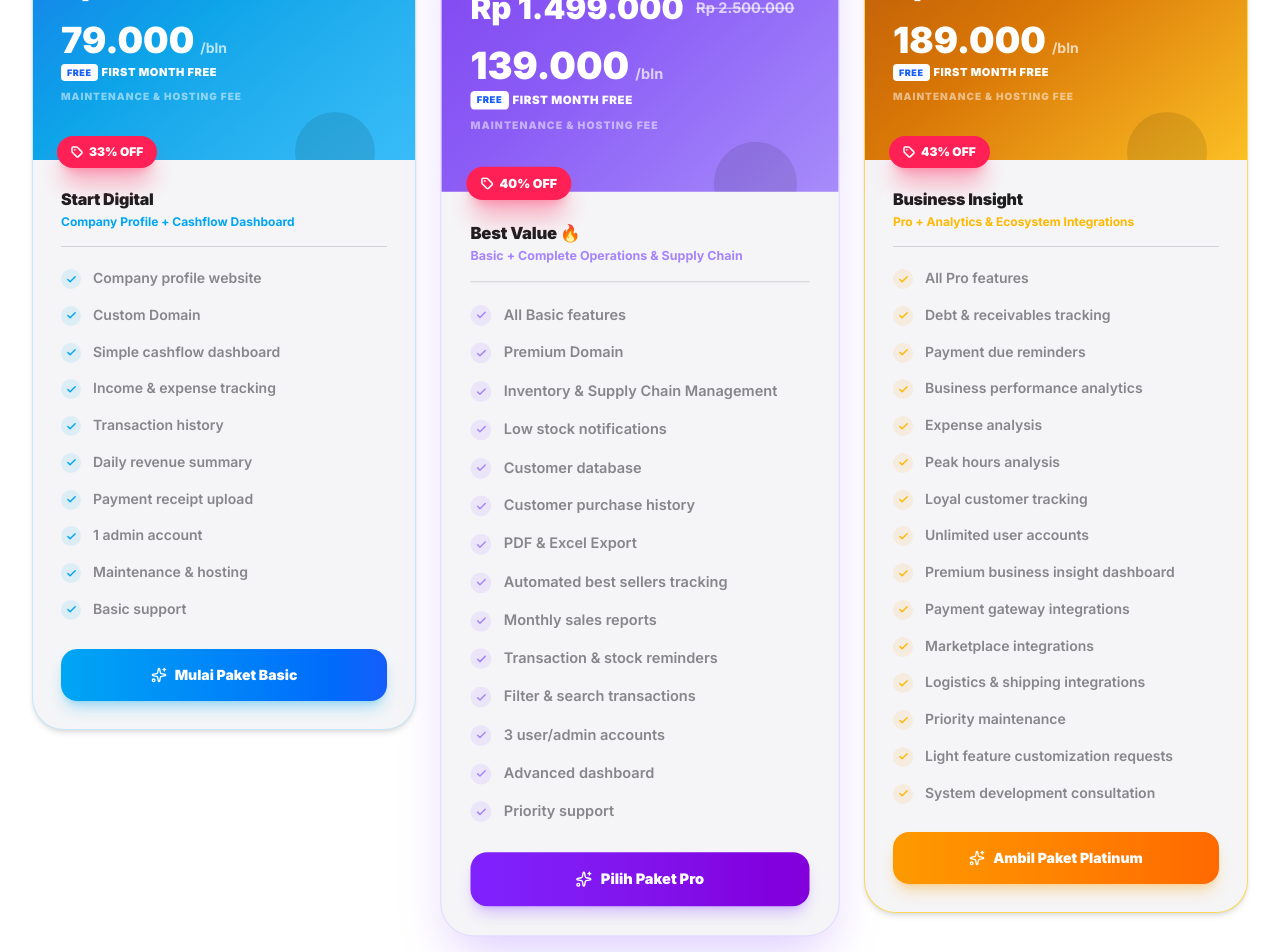
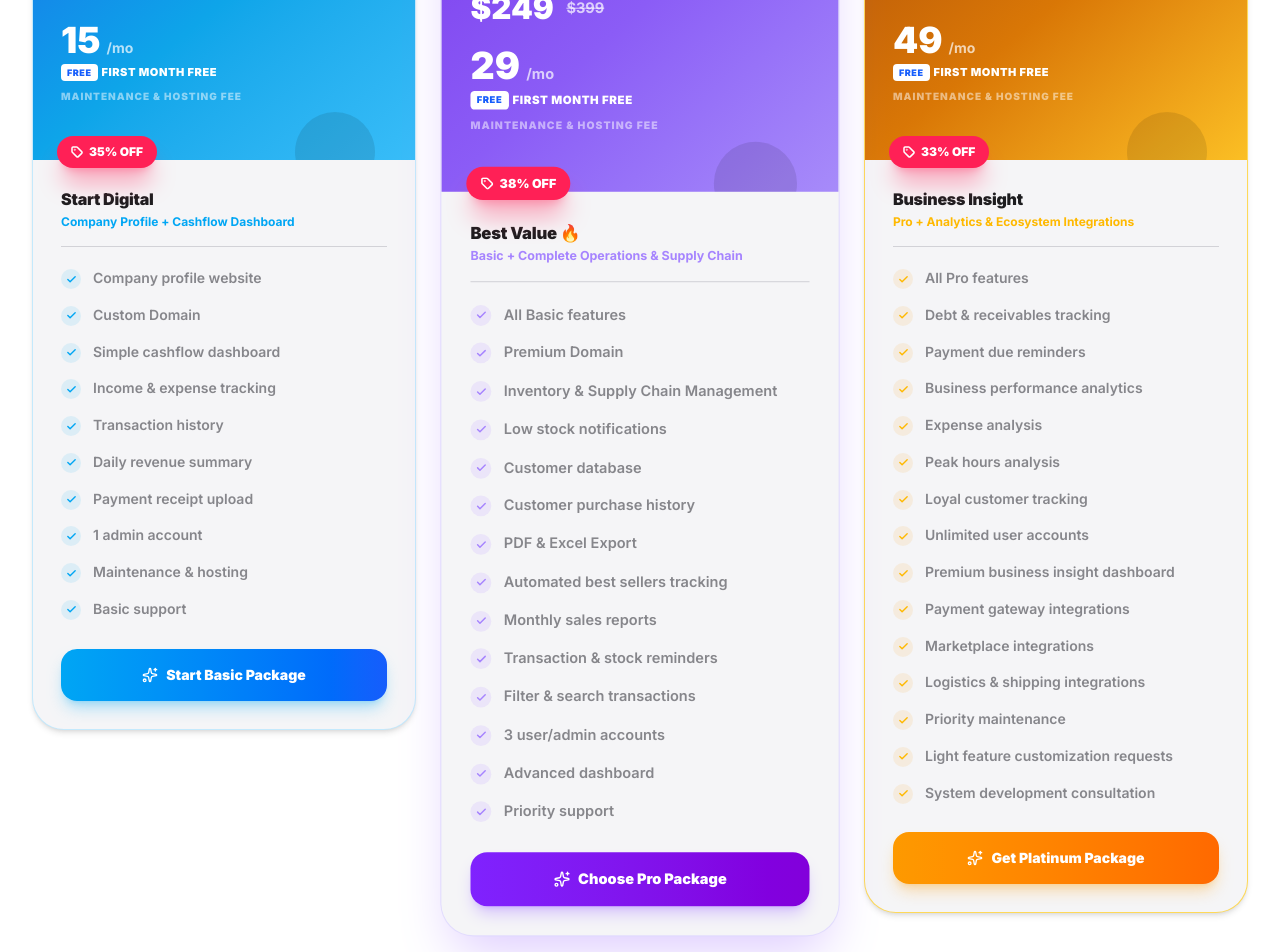
Before and after one commit to imanyunar/start, a React (Vite) app: page /packages in a window 1280 px wide. Shown: the part 620-1572 px from the top of the page. Built offline with nearby package versions, Linux system fonts and the light colour scheme.

Commit message:
feat: implement dual currency and strict bilingual packages page

```diff
--- a/src/pages/PackagesPage.tsx
+++ b/src/pages/PackagesPage.tsx
@@ -1,17 +1,21 @@
 import { motion } from 'framer-motion';
 import { Check, Crown, Rocket, Sparkles, Tag, Zap } from 'lucide-react';
 import { Link } from 'react-router-dom';
+import { useTranslation } from 'react-i18next';
 
-const packages = [
+const getPackages = (isEn: boolean) => [
   {
     name: 'Basic',
     icon: Rocket,
     setupOldPrice: 1500000,
     setupNewPrice: 999000,
     hostingPrice: 79000,
+    setupOldPriceUSD: 199,
+    setupNewPriceUSD: 129,
+    hostingPriceUSD: 15,
     headline: 'Start Digital',
-    highlight: 'Company Profile + Cashflow Dashboard',
-    features: [
+    highlight: isEn ? 'Company Profile + Cashflow Dashboard' : 'Website Profile + Dashboard Cashflow',
+    features: isEn ? [
       'Company profile website',
       'Custom Domain',
       'Simple cashflow dashboard',
@@ -22,13 +26,24 @@ const packages = [
       '1 admin account',
       'Maintenance & hosting',
       'Basic support',
+    ] : [
+      'Website company profile',
+      'Domain .my.id',
+      'Dashboard cashflow sederhana',
+      'Pencatatan pemasukan & pengeluaran',
+      'Riwayat transaksi',
+      'Ringkasan omzet harian',
+      'Upload bukti pembayaran',
+      '1 akun admin',
+      'Maintenance & hosting',
+      'Support dasar',
     ],
     headerGradient: 'from-[#1D6FE8] via-[#0EA5E9] to-[#38BDF8]',
     glowColor: 'shadow-blue-500/30',
     checkColor: 'text-sky-500',
     checkBg: 'bg-sky-500/10 dark:bg-sky-400/20',
     cardBorder: 'border-sky-200/80 dark:border-sky-800/60',
-    button: 'Mulai Paket Basic',
+    button: isEn ? 'Start Basic Package' : 'Mulai Paket Basic',
     btnClass: 'bg-gradient-to-r from-sky-500 to-blue-600 hover:from-sky-600 hover:to-blue-700 text-white shadow-lg shadow-sky-500/30',
     featured: false,
   },
@@ -38,9 +53,12 @@ const packages = [
     setupOldPrice: 2500000,
     setupNewPrice: 1499000,
     hostingPrice: 139000,
+    setupOldPriceUSD: 399,
+    setupNewPriceUSD: 249,
+    hostingPriceUSD: 29,
     headline: 'Best Value 🔥',
-    highlight: 'Basic + Complete Operations & Supply Chain',
-    features: [
+    highlight: isEn ? 'Basic + Complete Operations & Supply Chain' : 'Semua fitur Basic + Operasional Lengkap',
+    features: isEn ? [
       'All Basic features',
       'Premium Domain',
       'Inventory & Supply Chain Management',
@@ -55,13 +73,28 @@ const packages = [
       '3 user/admin accounts',
       'Advanced dashboard',
       'Priority support',
+    ] : [
+      'Semua fitur Basic',
+      'Domain .com',
+      'Manajemen stok barang',
+      'Notifikasi stok menipis',
+      'Data pelanggan',
+      'Histori pembelian pelanggan',
+      'Export PDF & Excel',
+      'Produk paling laris otomatis',
+      'Laporan penjualan bulanan',
+      'Reminder transaksi & stok',
+      'Filter & pencarian transaksi',
+      '3 akun user/admin',
+      'Dashboard lebih lengkap',
+      'Prioritas support',
     ],
     headerGradient: 'from-[#7C3AED] via-[#8B5CF6] to-[#A78BFA]',
     glowColor: 'shadow-violet-500/30',
     checkColor: 'text-violet-400',
     checkBg: 'bg-violet-500/10 dark:bg-violet-400/20',
     cardBorder: 'border-violet-200/80 dark:border-violet-800/60',
-    button: 'Pilih Paket Pro',
+    button: isEn ? 'Choose Pro Package' : 'Pilih Paket Pro',
     btnClass: 'bg-gradient-to-r from-violet-600 to-purple-700 hover:from-violet-700 hover:to-purple-800 text-white shadow-lg shadow-violet-500/30',
     featured: true,
   },
@@ -71,9 +104,12 @@ const packages = [
     setupOldPrice: 3500000,
     setupNewPrice: 1999999,
     hostingPrice: 189000,
+    setupOldPriceUSD: 599,
+    setupNewPriceUSD: 399,
+    hostingPriceUSD: 49,
     headline: 'Business Insight',
-    highlight: 'Pro + Analytics & Ecosystem Integrations',
-    features: [
+    highlight: isEn ? 'Pro + Analytics & Ecosystem Integrations' : 'Semua fitur Pro + Analisis & Integrasi',
+    features: isEn ? [
       'All Pro features',
       'Debt & receivables tracking',
       'Payment due reminders',
@@ -89,25 +125,43 @@ const packages = [
       'Priority maintenance',
       'Light feature customization requests',
       'System development consultation',
+    ] : [
+      'Semua fitur Pro',
+      'Pencatatan hutang & piutang',
+      'Reminder jatuh tempo pembayaran',
+      'Analisis performa bisnis',
+      'Analisis pengeluaran terbesar',
+      'Analisis jam penjualan tersibuk',
+      'Histori pelanggan langganan',
+      'Multi user lebih banyak',
+      'Dashboard insight bisnis premium',
+      'Integrasi payment gateway / QRIS',
+      'Integrasi marketplace',
+      'Integrasi resi & pengiriman',
+      'Prioritas maintenance',
+      'Request penyesuaian fitur ringan',
+      'Konsultasi pengembangan sistem',
     ],
     headerGradient: 'from-[#B45309] via-[#D97706] to-[#FBBF24]',
     glowColor: 'shadow-amber-500/30',
     checkColor: 'text-amber-400',
     checkBg: 'bg-amber-500/10 dark:bg-amber-400/20',
     cardBorder: 'border-amber-300/80 dark:border-amber-700/60',
-    button: 'Ambil Paket Platinum',
+    button: isEn ? 'Get Platinum Package' : 'Ambil Paket Platinum',
     btnClass: 'bg-gradient-to-r from-amber-500 to-orange-500 hover:from-amber-600 hover:to-orange-600 text-white shadow-lg shadow-amber-500/30',
     featured: false,
   },
 ] as const;
 
-const formatRp = (n: number) =>
-  'Rp ' + n.toLocaleString('id-ID');
-
 const discountPct = (old: number, now: number) =>
   Math.round(((old - now) / old) * 100);
 
 export default function PackagesPage() {
+  const { t, i18n } = useTranslation();
+  const isEn = i18n.language === 'en';
+  const packages = getPackages(isEn);
+
+  const formatPrice = (n: number) => isEn ? '$' + n.toLocaleString('en-US') : 'Rp ' + n.toLocaleString('id-ID');
   return (
     <div className="min-h-screen bg-[var(--app-bg)] pt-24 transition-colors duration-300">
       <section className="px-4 py-16 sm:px-6 lg:px-8">
@@ -120,14 +174,16 @@ export default function PackagesPage() {
               animate={{ opacity: 1, y: 0 }}
               className="badge-light mx-auto mb-4 w-fit"
             >
-              Service Packages
+              {isEn ? 'Service Packages' : 'Paket Layanan'}
             </motion.div>
             <h1 className="mb-5 text-4xl font-black tracking-tight text-[var(--app-text)] md:text-6xl">
-              Choose a Package For Your{' '}
-              <span className="text-gradient">Business Needs</span>
+              {isEn ? 'Choose a Package For Your ' : 'Pilih Paket Sesuai '}
+              <span className="text-gradient">{isEn ? 'Business Needs' : 'Kebutuhan Bisnis Anda'}</span>
             </h1>
             <p className="text-lg font-bold leading-relaxed text-[var(--app-muted)]">
-              Our focus is simple: making your daily business operations and supply chain management easier and faster.
+              {isEn
+                ? 'Our focus is simple: making your daily business operations and supply chain management easier and faster.'
+                : 'Fokus kami sederhana: mempermudah dan mempercepat kegiatan bisnis harian Anda.'}
             </p>
           </div>
 
@@ -135,7 +191,10 @@ export default function PackagesPage() {
           <div className="grid gap-6 sm:gap-8 grid-cols-1 md:grid-cols-2 lg:grid-cols-3 md:items-start">
             {packages.map((pkg, idx) => {
               const Icon = pkg.icon;
-              const pct = discountPct(pkg.setupOldPrice, pkg.setupNewPrice);
+              const oldPrice = isEn ? pkg.setupOldPriceUSD : pkg.setupOldPrice;
+              const newPrice = isEn ? pkg.setupNewPriceUSD : pkg.setupNewPrice;
+              const hPrice = isEn ? pkg.hostingPriceUSD : pkg.hostingPrice;
+              const pct = discountPct(oldPrice, newPrice);
 
               return (
                 <motion.div
@@ -163,7 +222,7 @@ export default function PackagesPage() {
 
                     <div className="relative z-10 flex items-start justify-between">
                       <div>
-                        <p className="text-[10px] font-black uppercase tracking-[0.3em] text-white/60">Package</p>
+                        <p className="text-[10px] font-black uppercase tracking-[0.3em] text-white/60">{isEn ? 'Package' : 'Paket'}</p>
                         <h2 className="mt-0.5 text-3xl font-black tracking-tight text-white">{pkg.name}</h2>
                       </div>
                       <div className="flex h-12 w-12 items-center justify-center rounded-2xl bg-white/25 text-white shadow-inner">
@@ -174,28 +233,28 @@ export default function PackagesPage() {
                     {/* Pricing */}
                     <div className="relative z-10 mt-5">
                       <p className="mb-1 text-[10px] font-black uppercase tracking-[0.2em] text-white/60">
-                        Setup Fee
+                        {isEn ? 'Setup Fee' : 'Biaya Setup'}
                       </p>
                       <div className="flex items-center gap-3">
-                        <p className="text-3xl font-black text-white">{formatRp(pkg.setupNewPrice)}</p>
+                        <p className="text-3xl font-black text-white">{formatPrice(newPrice)}</p>
                         <span className="text-sm font-bold text-white/70 line-through">
-                          {formatRp(pkg.setupOldPrice)}
+                          {formatPrice(oldPrice)}
                         </span>
                       </div>
                       <div className="mt-5 flex flex-col gap-1.5">
                         <div className="flex items-baseline gap-1.5">
                           <span className="text-4xl font-black leading-none text-white">
-                            {formatRp(pkg.hostingPrice).replace('Rp ', '')}
+                            {isEn ? formatPrice(hPrice).replace('$', '') : formatPrice(hPrice).replace('Rp ', '')}
                           </span>
-                          <span className="text-sm font-bold text-white/70">/bln</span>
+                          <span className="text-sm font-bold text-white/70">{isEn ? '/mo' : '/bln'}</span>
                         </div>
                         <p className="flex items-center gap-1 text-[11px] font-black uppercase tracking-wider text-white">
                           <span className="rounded bg-white px-1.5 py-0.5 text-[9px] text-blue-600">FREE</span>
-                          First Month FREE
+                          {isEn ? 'First Month FREE' : 'Bulan Pertama GRATIS'}
                         </p>
                       </div>
                       <p className="mt-2 text-[10px] font-black uppercase tracking-widest text-white/50">
-                        Maintenance & Hosting Fee
+                        {isEn ? 'Maintenance & Hosting Fee' : 'Biaya Maintenance & Hosting'}
                       </p>
                     </div>
                   </div>
@@ -205,7 +264,7 @@ export default function PackagesPage() {
                     {/* Red DISKON pill */}
                     <span className="inline-flex items-center gap-1.5 rounded-full bg-rose-500 px-3.5 py-2 text-xs font-black text-white shadow-xl shadow-rose-500/40">
                       <Tag size={12} strokeWidth={3} />
-                      {pct}% OFF
+                      {isEn ? `${pct}% OFF` : `DISKON ${pct}%`}
                     </span>
                   </div>
 
@@ -247,12 +306,14 @@ export default function PackagesPage() {
           {/* Bottom CTA */}
           <div className="relative mt-20 overflow-hidden rounded-[3rem] border border-[var(--app-border)] bg-[var(--app-surface)] p-8 text-center md:p-12">
             <div className="absolute right-0 top-0 h-64 w-64 -translate-y-1/2 translate-x-1/2 rounded-full bg-blue-primary/5 blur-3xl" />
-            <h2 className="mb-4 text-3xl font-black text-[var(--app-text)]">Need a Custom Solution?</h2>
+            <h2 className="mb-4 text-3xl font-black text-[var(--app-text)]">{isEn ? 'Need a Custom Solution?' : 'Butuh Solusi Kustom?'}</h2>
             <p className="mx-auto mb-8 max-w-2xl font-bold text-[var(--app-muted)]">
-              If your business requires specific features, advanced supply chain capabilities, or custom integrations, our laboratory team is ready to build a system tailored to your exact specifications.
+              {isEn
+                ? 'If your business requires specific features, advanced supply chain capabilities, or custom integrations, our laboratory team is ready to build a system tailored to your exact specifications.'
+                : 'Jika bisnis Anda membutuhkan fitur khusus yang tidak ada di paket atas, tim lab kami siap membangun sistem yang sesuai dengan spesifikasi Anda.'}
             </p>
             <Link to="/contact" className="btn-secondary inline-flex">
-              Free Consultation Now
+              {isEn ? 'Free Consultation Now' : 'Konsultasi Gratis Sekarang'}
             </Link>
           </div>
         </div>
```
